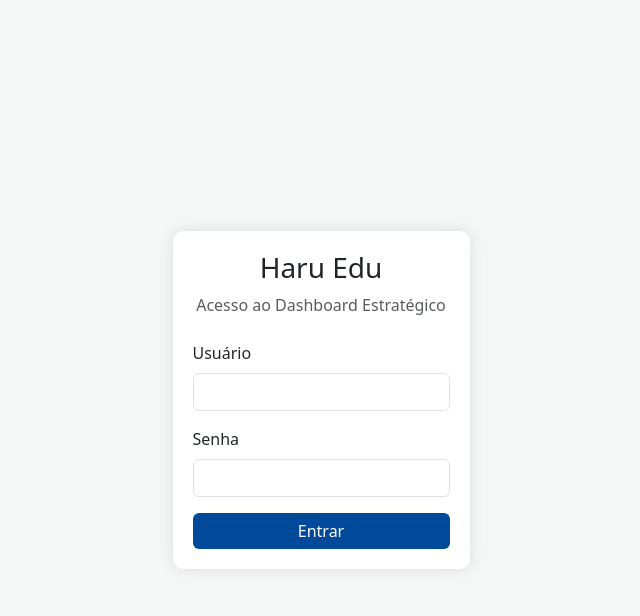
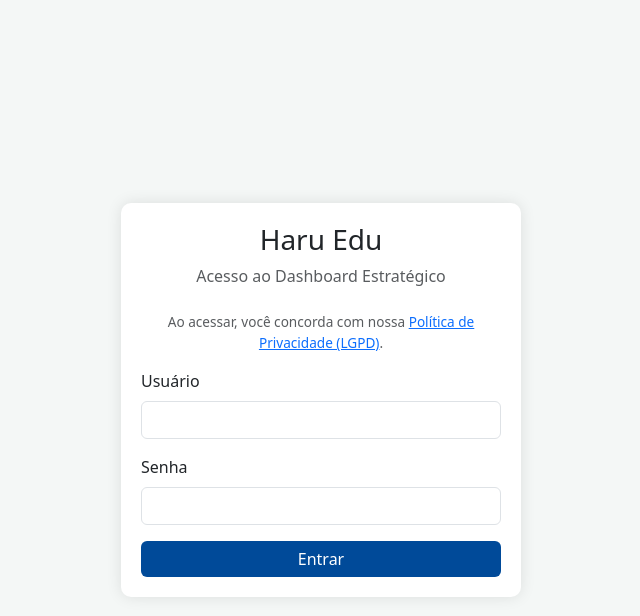
Before and after one commit to Victor-pant/projeto-integrador-haruedu, a Flask app: page /login in a window 1280 px wide. Shown: the top 616 px of the page, without its empty margins (319-959 px from the left). Run offline with Flask 3, Linux system fonts and the light colour scheme.

Commit message:
Implementação da rota de LGPD e ajuste no layout de login

```diff
--- a/app.py
+++ b/app.py
@@ -42,5 +42,9 @@
     session.pop('logged_in', None)
     return redirect(url_for('login'))
 
+@app.route('/politica')
+def politica():
+    return render_template('politica.html')
+
 if __name__ == '__main__':
     app.run(debug=True)
--- a/templates/login.html
+++ b/templates/login.html
@@ -19,8 +19,17 @@
         </div>
 
         {% if error %}
-        <div class="alert alert-danger" role="alert">{{ error }}</div>
+            <div class="alert alert-danger" role="alert">
+                {{ error }}
+            </div>
         {% endif %}
+
+        <div class="text-center mt-3">
+        <p style="font-size: 0.85rem;" class="text-muted">
+        Ao acessar, você concorda com nossa
+        <a href="{{ url_for('politica') }}" target="_blank">Política de Privacidade (LGPD)</a>.
+        </p>
+        </div>
 
         <form method="POST">
             <div class="mb-3">
```
Also changed, not shown: templates/politica.html (added, +12 -0 lines), link site.txt (added).
